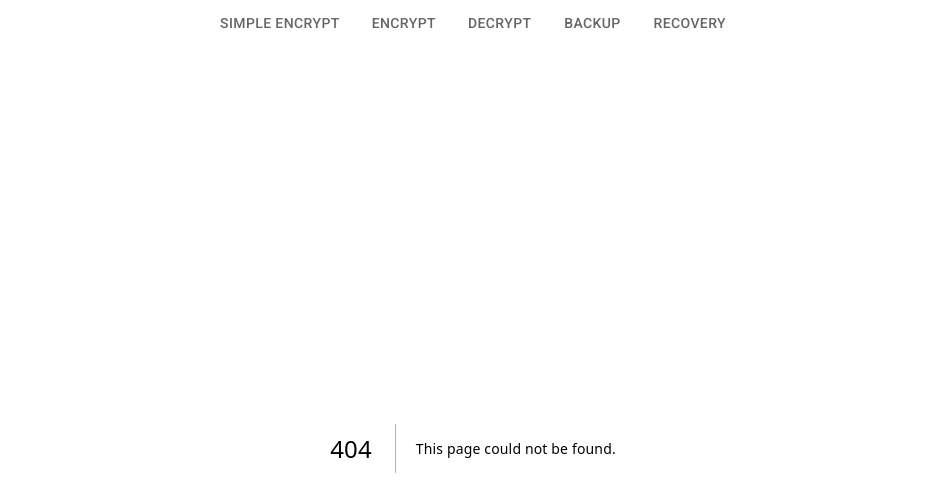
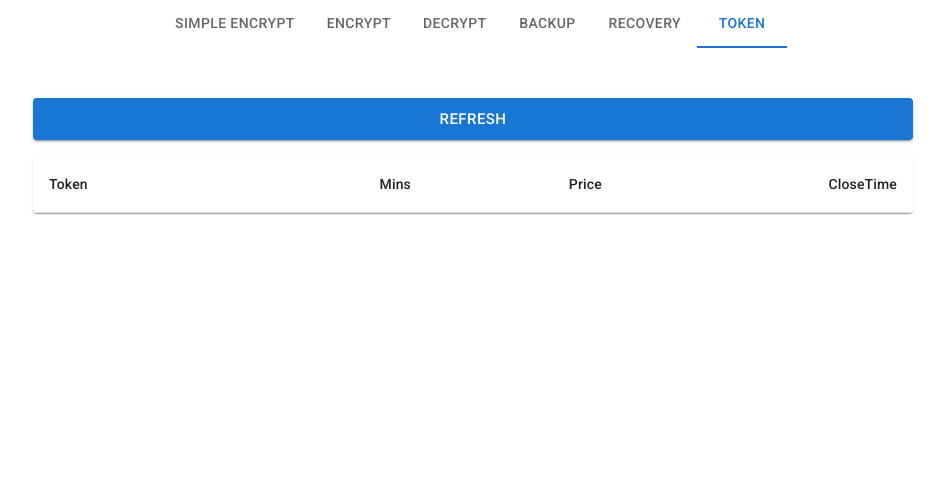
Before and after one commit to wave-org/doom-helper, a Next.js app in the folder web/: page /token in a window 1280 px wide. Before the commit this address had no page. Shown: the top 496 px of the page, without its empty margins (167-1112 px from the left). Built offline with nearby package versions, Linux system fonts and the light colour scheme.

Commit message:
add token tab

```diff
--- a/web/src/app/container.tsx
+++ b/web/src/app/container.tsx
@@ -22,6 +22,7 @@ const LINKS = [
   { text: "Decrypt", href: "/decrypt" },
   { text: "Backup", href: "/backup" },
   { text: "Recovery", href: "/recovery" },
+  { text: "Token", href: "/token" },
 ];
 
 function Container({ children }: { children: React.ReactNode }) {
--- /dev/null
+++ b/web/src/app/token/page.tsx
@@ -0,0 +1,129 @@
+"use client";
+import React, { useEffect } from "react";
+import Stack from "@mui/material/Stack";
+import Button from "@mui/material/Button";
+import Snackbar from "@mui/material/Snackbar";
+import MuiAlert, { AlertProps } from "@mui/material/Alert";
+import Table from "@mui/material/Table";
+import TableBody from "@mui/material/TableBody";
+import TableCell from "@mui/material/TableCell";
+import TableContainer from "@mui/material/TableContainer";
+import TableHead from "@mui/material/TableHead";
+import TableRow from "@mui/material/TableRow";
+import Paper from "@mui/material/Paper";
+
+const Alert = React.forwardRef<HTMLDivElement, AlertProps>(function Alert(
+  props,
+  ref
+) {
+  return <MuiAlert elevation={6} ref={ref} variant="filled" {...props} />;
+});
+
+export default function Home() {
+  const [toast, setToast] = React.useState("");
+  const [errorToast, setErrorToast] = React.useState("");
+  const baseURL = "https://api.binance.com";
+
+  const [tokens, setTokens] = React.useState<string[]>([
+    "BTCUSDT",
+    "ETHUSDT",
+    "BNBUSDT",
+  ]);
+  const [avgPrice, setAvgPrice] = React.useState<any | null>(null);
+
+  // get symbol info list: curl https://api.binance.com/api/v3/exchangeInfo
+  const doRefresh = async () => {
+    let avgPrices: any = {};
+    for (let i = 0; i < tokens.length; i++) {
+      const res = await fetch(
+        `${baseURL}/api/v3/avgPrice?` +
+          new URLSearchParams({ symbol: tokens[i] }).toString()
+      );
+      const data = await res.json();
+      avgPrices[tokens[i]] = data;
+    }
+    setAvgPrice(avgPrices);
+  };
+
+  return (
+    <main>
+      <Stack marginX="200px" marginTop="50px" spacing={2}>
+        <Stack direction="row" textAlign="center" justifyContent="left">
+          <Button
+            variant="contained"
+            size="large"
+            fullWidth
+            onClick={() => {
+              doRefresh();
+            }}
+          >
+            Refresh
+          </Button>
+        </Stack>
+        <Stack direction="row" textAlign="center" justifyContent="left">
+          <TableContainer component={Paper}>
+            <Table sx={{ minWidth: 650 }} aria-label="simple table">
+              <TableHead>
+                <TableRow>
+                  <TableCell>Token</TableCell>
+                  <TableCell align="right">Mins</TableCell>
+                  <TableCell align="right">Price</TableCell>
+                  <TableCell align="right">CloseTime</TableCell>
+                </TableRow>
+              </TableHead>
+              <TableBody>
+                {tokens &&
+                  avgPrice &&
+                  tokens.map((row) => (
+                    <TableRow
+                      key={row}
+                      sx={{ "&:last-child td, &:last-child th": { border: 0 } }}
+                    >
+                      <TableCell component="th" scope="row">
+                        {row}
+                      </TableCell>
+                      <TableCell align="right">{avgPrice[row].mins}</TableCell>
+                      <TableCell align="right">
+                        ${avgPrice[row].price}
+                      </TableCell>
+                      <TableCell align="right">
+                        {new Date(avgPrice[row].closeTime).toLocaleString()}
+                      </TableCell>
+                    </TableRow>
+                  ))}
+              </TableBody>
+            </Table>
+          </TableContainer>
+        </Stack>
+      </Stack>
+      <Snackbar
+        open={errorToast !== ""}
+        autoHideDuration={5000}
+        anchorOrigin={{ vertical: "bottom", horizontal: "center" }}
+        onClose={() => setErrorToast("")}
+      >
+        <Alert
+          onClose={() => setErrorToast("")}
+          severity="error"
+          sx={{ width: "100%" }}
+        >
+          {errorToast}
+        </Alert>
+      </Snackbar>
+      <Snackbar
+        open={toast !== ""}
+        autoHideDuration={4500}
+        anchorOrigin={{ vertical: "bottom", horizontal: "center" }}
+        onClose={() => setToast("")}
+      >
+        <Alert
+          onClose={() => setToast("")}
+          severity="success"
+          sx={{ width: "100%" }}
+        >
+          {toast}
+        </Alert>
+      </Snackbar>
+    </main>
+  );
+}
```
